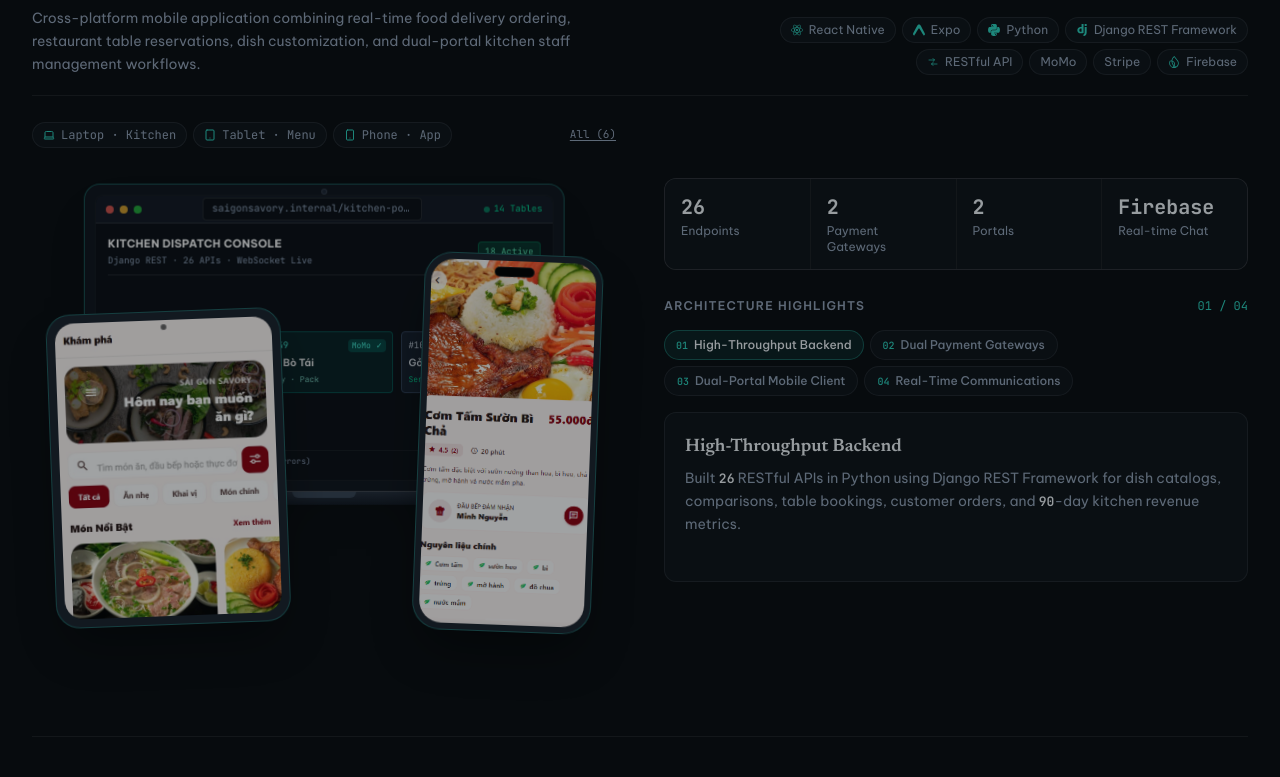
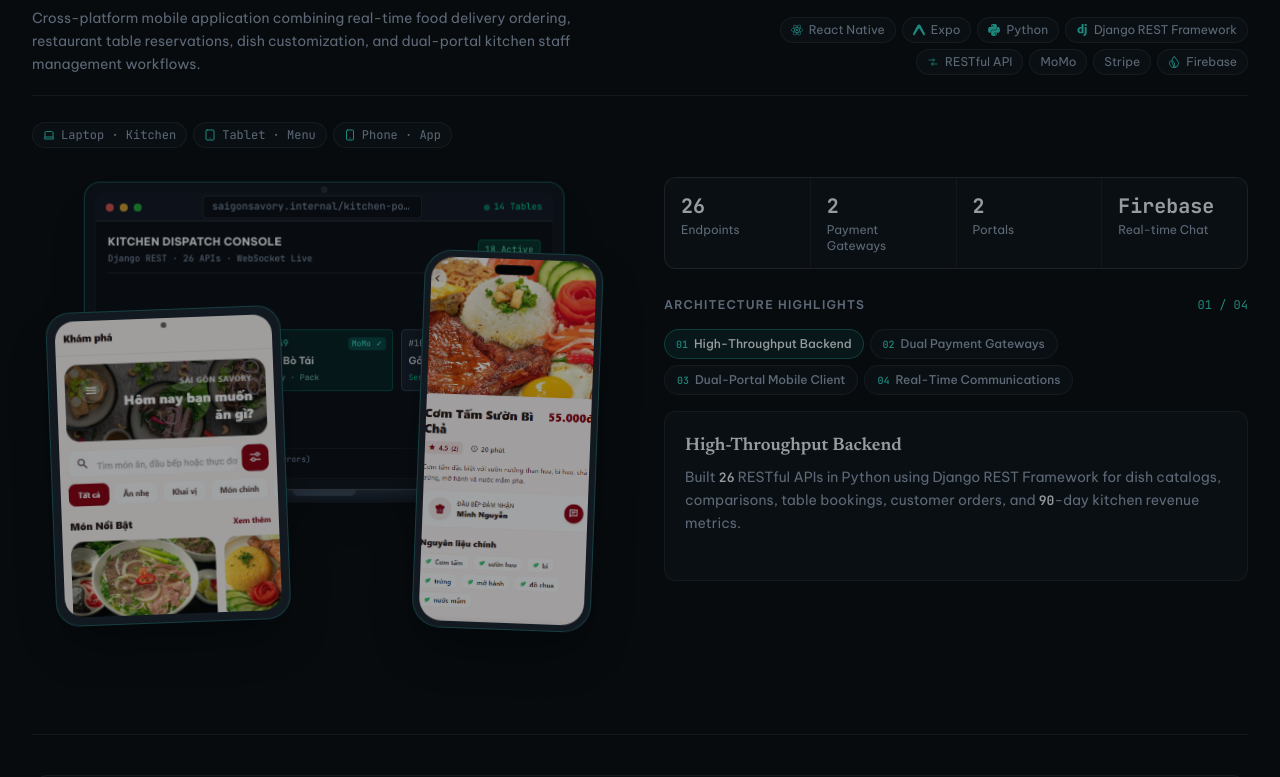
Before and after one commit to soodthin/dev-portfolio, a Next.js app: page / in a window 1280 px wide. Shown: the part 3560-4337 px from the top of the page. Built offline with nearby package versions, Linux system fonts and the light colour scheme.

Commit message:
fix(works): remove All gallery trigger button from Saigon Savory section

```diff
--- a/components/sections/SelectedWorksSection.tsx
+++ b/components/sections/SelectedWorksSection.tsx
@@ -280,9 +280,8 @@ export function SelectedWorksSection({ onOpenLightbox }: SelectedWorksSectionPro
               <div className="grid grid-cols-1 lg:grid-cols-12 gap-10 lg:gap-12 items-center">
                 {/* Left (6 cols): Multi-Device Composition (Laptop + Tablet + Phone) */}
                 <div className="lg:col-span-6 space-y-4">
-                  {/* Device Selector Pill Bar & Lightbox Trigger */}
-                  <div className="flex items-center justify-between gap-3 pb-1">
-                    <div className="flex items-center gap-1.5 overflow-x-auto no-scrollbar py-0.5 shrink">
+                  {/* Device Selector Pill Bar */}
+                  <div className="flex items-center gap-1.5 overflow-x-auto no-scrollbar py-0.5 pb-1">
                     <button
                       type="button"
                       onClick={() => setP2FocusedDevice(p2FocusedDevice === 'laptop' ? 'none' : 'laptop')}
@@ -320,16 +319,6 @@ export function SelectedWorksSection({ onOpenLightbox }: SelectedWorksSectionPro
                     >
                       <Smartphone size={12} className={p2FocusedDevice === 'phone' ? 'text-white' : 'text-[var(--accent)]'} />
                       <span>{lang === 'vi' ? 'Điện thoại · App' : 'Phone · App'}</span>
-                      </button>
-                    </div>
-
-                    {/* Gallery Full View Trigger */}
-                    <button
-                      type="button"
-                      onClick={() => onOpenLightbox(p2Images, 0, proj2.title)}
-                      className="shrink-0 text-[11px] font-mono text-[var(--text-muted)] hover:text-[var(--accent)] whitespace-nowrap transition-colors underline underline-offset-2 cursor-pointer"
-                    >
-                      {lang === 'vi' ? `Tất cả ảnh (${p2Images.length})` : `All (${p2Images.length})`}
                     </button>
                   </div>
 
```
Lines whose indentation alone changed are shown as unchanged.
